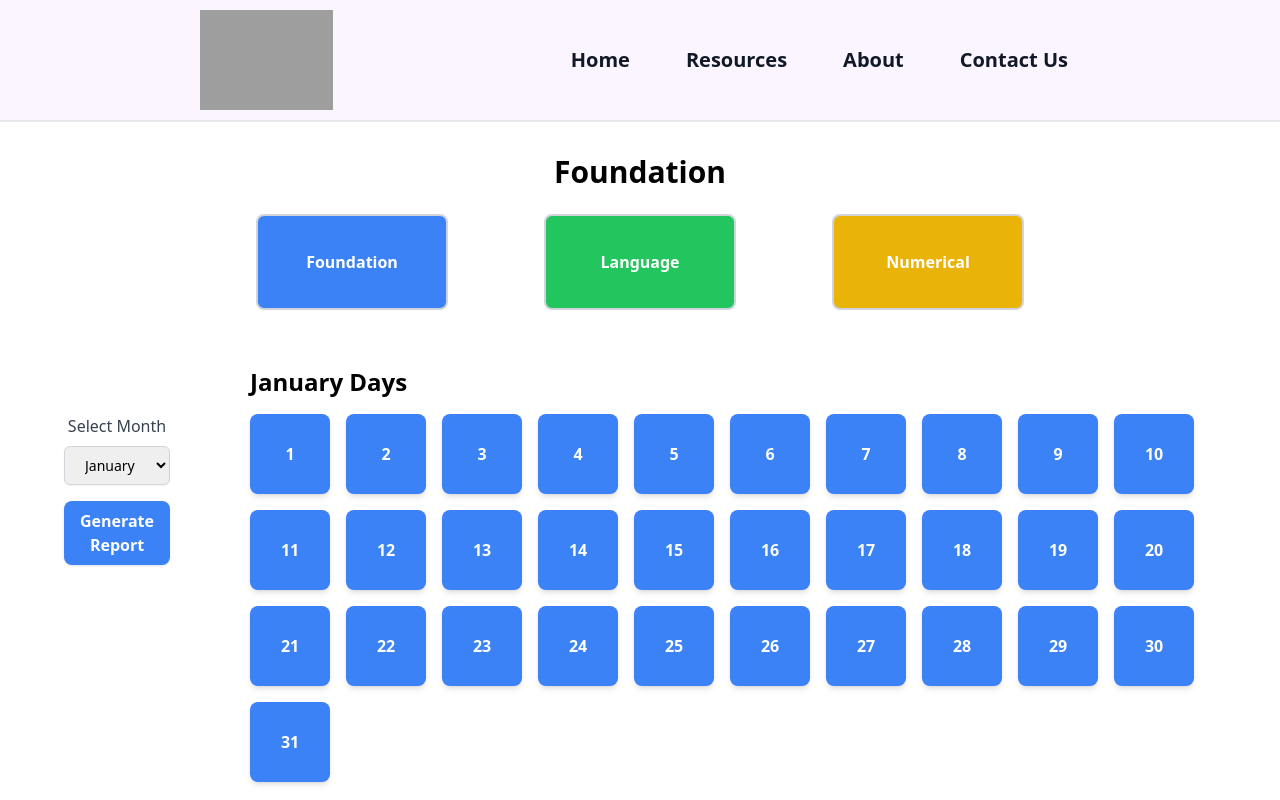
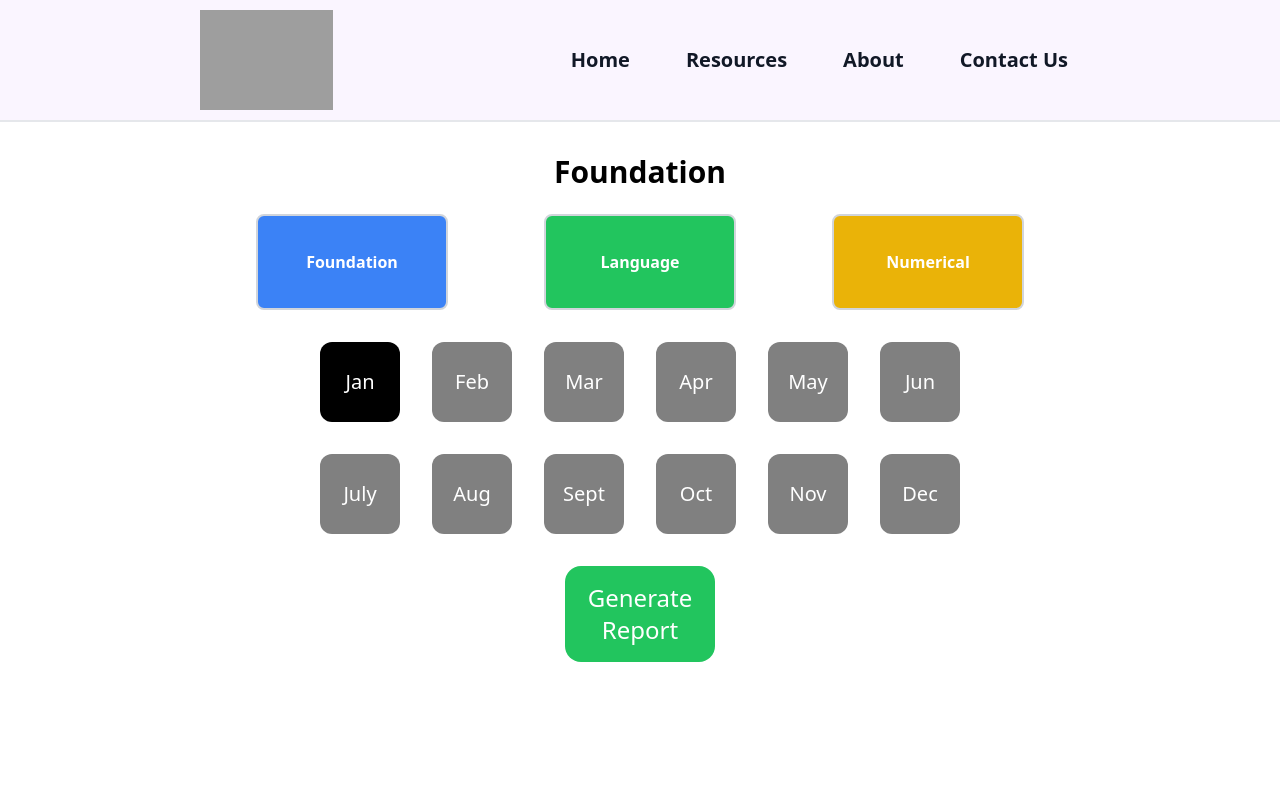
Before and after one commit to cfgmumbai24/Team-39, a React (Create React App) app in the folder ui/: page /1/progress in a window 1280 px wide. Built offline with nearby package versions, Linux system fonts and the light colour scheme; grey boxes are pictures that could not be loaded.

Commit message:
added month

```diff
--- a/ui/src/App.js
+++ b/ui/src/App.js
@@ -22,9 +22,9 @@ const App = () => {
           <Route path='/:id/edit/foundation' element={<FoundationForm />} />
           <Route path='/:id/edit/literature' element={<Literatureform />} />
           <Route path = '/:id/edit/numerical' element = {<NumericalForm/>} />
-          <Route path = '/:id/progress/chartf' element  = {<ChartF/>}/>
-          <Route path = '/:id/progress/chartn' element  = {<ChartN/>}/>
-          <Route path = '/:id/progress/chartl' element  = {<ChartsL/>}/>
+          <Route path = '/:id/progress/:month/chartf' element  = {<ChartF/>}/>
+          <Route path = '/:id/progress/:month/chartn' element  = {<ChartN/>}/>
+          <Route path = '/:id/progress/:month/chartl' element  = {<ChartsL/>}/>
           {/* <Route path='/literature' element={<Literatureform/>} /> */}
         </Routes>
       </Router>
--- a/ui/src/component/Progress.js
+++ b/ui/src/component/Progress.js
@@ -5,6 +5,10 @@ import { Link, useNavigate, useParams } from 'react-router-dom';
 import DatesBoxes from '../pages/DatesBoxes';
 const Progress = () => {
     const [list, setList] = useState([]);
+    const [month,setMonth] = useState(1);
+    const getClassNames = (monthNumber) => {
+      return `text-white text-xl p-6 rounded-xl w-20 h-20 flex items-center justify-center cursor-pointer ${month === monthNumber ? 'bg-[black]' : 'bg-[gray]'}`;
+    };
     const navigate=useNavigate();
     const {id}=useParams();
     const handleMonthChange = (event) => {
@@ -57,26 +61,27 @@ const Progress = () => {
   };
   const chartf = (e) => {
     e.preventDefault();
-    navigate(`/${id}/progress/chartf`);
+    navigate(`/${id}/progress/${month}/chartf`);
 };
   const chartl = (e) => {
     e.preventDefault();
-    navigate(`/${id}/progress/chartl`);
+    navigate(`/${id}/progress/${month}/chartl`);
 };
   const chartn = (e) => {
     e.preventDefault();
-    navigate(`/${id}/progress/chartn`);
+    navigate(`/${id}/progress/${month}/chartn`);
 };
 
   const [Foundation, setFoundation] = useState(true);
   const [Language, setLanguage] = useState(false);
   const [Numerical, setNumerical] = useState(false);
-  const [month,setMonth] = useState(["January",31]);
+  // const [month,setMonth] = useState(["January",31]);
   const display=()=>{
     if(Foundation) return <div className=' text-center text-3xl font-semibold mt-8'>Foundation</div>
     if(Language) return <div className=' text-center text-3xl font-semibold mt-8'>Language</div>
     if(Numerical) return <div className=' text-center text-3xl font-semibold mt-8'>Numerical</div>
   }
+
   return (
     <div>
       <Navbar/>
@@ -99,114 +104,171 @@ const Progress = () => {
         Numerical
     </button>
     </div>
-    <div className=' flex flex-row w-[100%] px-16 gap-x-16 mt-8'>   {/*2 part*/}
-      <div className='flex mt-16'>
 
-        {Foundation && (
-            <div>
-            <label htmlFor="months" className="block text-l font-medium text-gray-700 mb-2 text-center">
-                Select Month
-            </label>
-            <select
-        name="months"
-        id="months"
-        className="block w-full px-4 py-2 border border-gray-300 rounded-md shadow-sm focus:outline-none focus:ring-2 focus:ring-indigo-500 focus:border-indigo-500 sm:text-sm"
-        onChange={handleMonthChange}
-      >
-        <option value="january">January</option>
-        <option value="february">February</option>
-        <option value="march">March</option>
-        <option value="april">April</option>
-        <option value="may">May</option>
-        <option value="june">June</option>
-        <option value="july">July</option>
-        <option value="august">August</option>
-        <option value="september">September</option>
-        <option value="october">October</option>
-        <option value="november">November</option>
-        <option value="december">December</option>
-      </select>
-            <div className="mt-4 flex justify-center">
-                <button className="bg-blue-500 hover:bg-blue-700 text-white font-bold py-2 px-4 rounded-lg shadow" onClick={chartf}>
-                    Generate Report
-                </button>
-            </div>
-            </div>
-        )}
+    <div className='flex flex-col gap-y-8 mt-6'>
 
-        {Language && (
-            <div>
-            <label htmlFor="months" className="block text-sm font-medium text-gray-700 mb-2">
-                Select Month
-            </label>
-            <select
-        name="months"
-        id="months"
-        className="block w-full px-4 py-2 border border-gray-300 rounded-md shadow-sm focus:outline-none focus:ring-2 focus:ring-indigo-500 focus:border-indigo-500 sm:text-sm"
-        onChange={handleMonthChange}
-      >
-        <option value="january">January</option>
-        <option value="february">February</option>
-        <option value="march">March</option>
-        <option value="april">April</option>
-        <option value="may">May</option>
-        <option value="june">June</option>
-        <option value="july">July</option>
-        <option value="august">August</option>
-        <option value="september">September</option>
-        <option value="october">October</option>
-        <option value="november">November</option>
-        <option value="december">December</option>
-      </select>
-            <div className="mt-4 flex justify-center">
-                <button className="bg-blue-500 hover:bg-blue-700 text-white font-bold py-2 px-4 rounded-lg shadow" onClick={chartl}>
-                    Generate Report
-                </button>
-            </div>
-            </div>
-        )}
+  <div className='flex flex-row justify-center gap-x-8'>
+    <div className={getClassNames(1)} onClick={() => setMonth(1)}>
+          Jan
+    </div>
+    <div className={getClassNames(2)} onClick={() => setMonth(2)}>
+          Feb
+    </div>
+    <div className={getClassNames(3)} onClick={() => setMonth(3)}>
+          Mar
+    </div>
+    <div className={getClassNames(4)} onClick={() => setMonth(4)}>
+          Apr
+    </div>
+    <div className={getClassNames(5)} onClick={() => setMonth(5)}>
+          May
+    </div>
+    <div className={getClassNames(6)} onClick={() => setMonth(6)}>
+          Jun
+    </div>
+  </div>
 
-        {Numerical && (
-            <div>
-            <label htmlFor="months" className="block text-sm font-medium text-gray-700 mb-2">
-                Select Month
-            </label>
-            <select
-        name="months"
-        id="months"
-        className="block w-full px-4 py-2 border border-gray-300 rounded-md shadow-sm focus:outline-none focus:ring-2 focus:ring-indigo-500 focus:border-indigo-500 sm:text-sm"
-        onChange={handleMonthChange}
-      >
-        <option value="january">January</option>
-        <option value="february">February</option>
-        <option value="march">March</option>
-        <option value="april">April</option>
-        <option value="may">May</option>
-        <option value="june">June</option>
-        <option value="july">July</option>
-        <option value="august">August</option>
-        <option value="september">September</option>
-        <option value="october">October</option>
-        <option value="november">November</option>
-        <option value="december">December</option>
-      </select>
-            <div className="mt-4 flex justify-center">
-                <button className="bg-blue-500 hover:bg-blue-700 text-white font-bold py-2 px-4 rounded-lg shadow" onClick={chartn}>
-                    Generate Report
-                </button>
-            </div>
-            </div>
-        )}
-      </div>
+  <div className='flex flex-row justify-center gap-x-8'>
+    <div className={getClassNames(7)} onClick={() => setMonth(7)}>
+          July
+    </div>
+    <div className={getClassNames(8)} onClick={() => setMonth(8)}>
+          Aug
+    </div>
+    <div className={getClassNames(9)} onClick={() => setMonth(9)}>
+          Sept
+    </div>
+    <div className={getClassNames(10)} onClick={() => setMonth(10)}>
+          Oct
+    </div>
+    <div className={getClassNames(11)} onClick={() => setMonth(11)}>
+          Nov
+    </div>
+    <div className={getClassNames(12)} onClick={() => setMonth(12)}>
+          Dec
+    </div>
+  </div>
+    <div className=' flex flex-row justify-center'>
+        <button className=' text-2xl bg-green-500 text-white p-4 rounded-2xl w-[150px] fle'>Generate Report</button>
+    </div>
 
-      <div className="flex items-center justify-center">
-        <DatesBoxes month={month[0]} days={month[1]} />
-      </div>
 
-      </div>
+  </div>
+
+
 
     </div>
   )
 }
 
 export default Progress
+
+
+
+
+
+// <div className=' flex flex-row w-[100%] px-16 gap-x-16 mt-8'>   {/*2 part*/}
+//       <div className='flex mt-16'>
+
+//         {Foundation && (
+//             <div>
+//             <label htmlFor="months" className="block text-l font-medium text-gray-700 mb-2 text-center">
+//                 Select Month
+//             </label>
+//             <select
+//         name="months"
+//         id="months"
+//         className="block w-full px-4 py-2 border border-gray-300 rounded-md shadow-sm focus:outline-none focus:ring-2 focus:ring-indigo-500 focus:border-indigo-500 sm:text-sm"
+//         onChange={handleMonthChange}
+//       >
+//         <option value="january">January</option>
+//         <option value="february">February</option>
+//         <option value="march">March</option>
+//         <option value="april">April</option>
+//         <option value="may">May</option>
+//         <option value="june">June</option>
+//         <option value="july">July</option>
+//         <option value="august">August</option>
+//         <option value="september">September</option>
+//         <option value="october">October</option>
+//         <option value="november">November</option>
+//         <option value="december">December</option>
+//       </select>
+//             <div className="mt-4 flex justify-center">
+//                 <button className="bg-green-500 hover:bg-green-700 text-white font-bold py-2 px-4 rounded-lg shadow w-[200px]" onClick={chartf}>
+//                     Generate Report
+//                 </button>
+//             </div>
+//             </div>
+//         )}
+
+//         {Language && (
+//             <div>
+//             <label htmlFor="months" className="block text-sm font-medium text-gray-700 mb-2">
+//                 Select Month
+//             </label>
+//             <select
+//         name="months"
+//         id="months"
+//         className="block w-full px-4 py-2 border border-gray-300 rounded-md shadow-sm focus:outline-none focus:ring-2 focus:ring-indigo-500 focus:border-indigo-500 sm:text-sm"
+//         onChange={handleMonthChange}
+//       >
+//         <option value="january">January</option>
+//         <option value="february">February</option>
+//         <option value="march">March</option>
+//         <option value="april">April</option>
+//         <option value="may">May</option>
+//         <option value="june">June</option>
+//         <option value="july">July</option>
+//         <option value="august">August</option>
+//         <option value="september">September</option>
+//         <option value="october">October</option>
+//         <option value="november">November</option>
+//         <option value="december">December</option>
+//       </select>
+//             <div className="mt-4 flex justify-center">
+//             <button className="bg-green-500 hover:bg-green-700 text-white font-bold py-2 px-4 rounded-lg shadow w-[200px]" onClick={chartl}>
+//                     Generate Report
+//                 </button>
+//             </div>
+//             </div>
+//         )}
+
+//         {Numerical && (
+//             <div>
+//             <label htmlFor="months" className="block text-sm font-medium text-gray-700 mb-2">
+//                 Select Month
+//             </label>
+//             <select
+//         name="months"
+//         id="months"
+//         className="block w-full px-4 py-2 border border-gray-300 rounded-md shadow-sm focus:outline-none focus:ring-2 focus:ring-indigo-500 focus:border-indigo-500 sm:text-sm"
+//         onChange={handleMonthChange}
+//       >
+//         <option value="january">January</option>
+//         <option value="february">February</option>
+//         <option value="march">March</option>
+//         <option value="april">April</option>
+//         <option value="may">May</option>
+//         <option value="june">June</option>
+//         <option value="july">July</option>
+//         <option value="august">August</option>
+//         <option value="september">September</option>
+//         <option value="october">October</option>
+//         <option value="november">November</option>
+//         <option value="december">December</option>
+//       </select>
+//             <div className="mt-4 flex justify-center">
+//             <button className="bg-green-500 hover:bg-green-700 text-white font-bold py-2 px-4 rounded-lg shadow w-[200px]" onClick={chartn}>
+//                     Generate Report
+//                 </button>
+//             </div>
+//             </div>
+//         )}
+//       </div>
+
+//       <div className="flex items-center justify-center">
+//         <DatesBoxes month={month[0]} days={month[1]} />
+//       </div>
+
+//       </div>
--- a/ui/src/pages/ChartF.js
+++ b/ui/src/pages/ChartF.js
@@ -1,23 +1,74 @@
+// import axios from "axios";
+// import React, { useEffect, useState } from "react";
+// import { useParams } from "react-router-dom";
+// import {LineChart, Line, XAxis, YAxis} from "recharts";
+// import Navbar from "./Navbar";
+
+// function ChartsF() {
+//     const {id}=useParams();
+//     const [record,setRecord]=useState([]);
+//     useEffect(() => {
+//         // Define an async function to fetch data and process it
+//         const fetchData = async () => {
+//           try {
+//             // Fetch data from the server
+//             const response = await axios.post('http://localhost:5000/found/f', {  sid: id  });
+//             const data = response.data; // Extract the data from the response
+//             const newData = data.map((item, index) => ({
+//               ...item,
+//               day: index + 1
+//             }));
+
+//             console.log(newData);
+//             setRecord(newData);
+//           } catch (error) {
+//             console.error('Error fetching data:', error); // Handle any errors
+//           }
+//         };
+
+//         fetchData(); // Call the async function to fetch and process data
+//       }, [id]);
+//   return (
+//     <div>
+//       <Navbar/>
+//       <h1>Graph Rerport</h1>
+//       <LineChart data={record} width={500} height = {500}>
+//         <XAxis dataKey="day" label={{ value: 'Day', position: 'insideBottomRight' }}></XAxis>
+//         <YAxis label={{ value: 'Average', angle: -90, position: 'insideLeft' }}/>
+//         <Line dataKey="avg"/>
+
+//       </LineChart>
+
+
+//     </div>
+//   );
+// }
+
+// export default ChartsF
+
+
+
 import axios from "axios";
 import React, { useEffect, useState } from "react";
 import { useParams } from "react-router-dom";
-import {LineChart, Line, XAxis, YAxis} from "recharts";
+import { LineChart, Line, XAxis, YAxis, Tooltip, CartesianGrid, ResponsiveContainer } from "recharts";
+import Navbar from "./Navbar";
 
 function ChartsF() {
-    const {id}=useParams();
-    const [record,setRecord]=useState([]);
+  const { id,month } = useParams();
+  const [record, setRecord] = useState([]);
+
   useEffect(() => {
     // Define an async function to fetch data and process it
     const fetchData = async () => {
       try {
         // Fetch data from the server
-            const response = await axios.post('http://localhost:5000/found/f', {  sid: id  });
+        const response = await axios.post('http://localhost:5000/found/f', { sid: id,month:month });
         const data = response.data; // Extract the data from the response
         const newData = data.map((item, index) => ({
           ...item,
           day: index + 1
         }));
-
         console.log(newData);
         setRecord(newData);
       } catch (error) {
@@ -27,36 +78,24 @@ function ChartsF() {
 
     fetchData(); // Call the async function to fetch and process data
   }, [id]);
-    // const record = [
-    //     {
-    //         average:30, day:1
-    //     },
-    //     {
-    //         average:50, day:2
-    //     },
-    //     {
-    //         average:20, day:3
-    //     },
-    //     {
-    //         average:60, day:4
-    //     },
-    //     {
-    //         average:90, day:5
-    //     }
-    // ]
+
   return (
-    <div>
-      <h1>Graph Rerport</h1>
-      <LineChart data={record} width={500} height = {500}>
-        <XAxis dataKey="day"></XAxis>
-        <YAxis/>
-        <Line dataKey="avg"/>
-
+    <div className="flex flex-col items-center justify-center min-h-screen bg-gray-100">
+      <Navbar />
+      <h1 className="text-2xl font-bold my-4">Graph Report</h1>
+      <div className="w-full max-w-4xl bg-white p-6 rounded-lg shadow-lg">
+        <ResponsiveContainer width="100%" height={500}>
+          <LineChart data={record} margin={{ top: 20, right: 30, left: 20, bottom: 20 }}>
+            <XAxis dataKey="day" label={{ value: 'Day', position: 'insideBottomRight', offset: -10 }} />
+            <YAxis label={{ value: 'Average', angle: -90, position: 'insideLeft', offset: 10 }} />
+            <CartesianGrid strokeDasharray="3 3" />
+            <Tooltip />
+            <Line type="monotone" dataKey="avg" stroke="#8884d8" />
           </LineChart>
-
-
+        </ResponsiveContainer>
+      </div>
     </div>
   );
 }
 
-export default ChartsF
+export default ChartsF;
```
Also changed, not shown: ui/src/pages/ChartL.js (+67 -13 lines), ui/src/pages/ChartN.js (+69 -14 lines), ui/src/pages/literatureForm.js (+46 -17 lines). Lines whose indentation alone changed are shown as unchanged.
